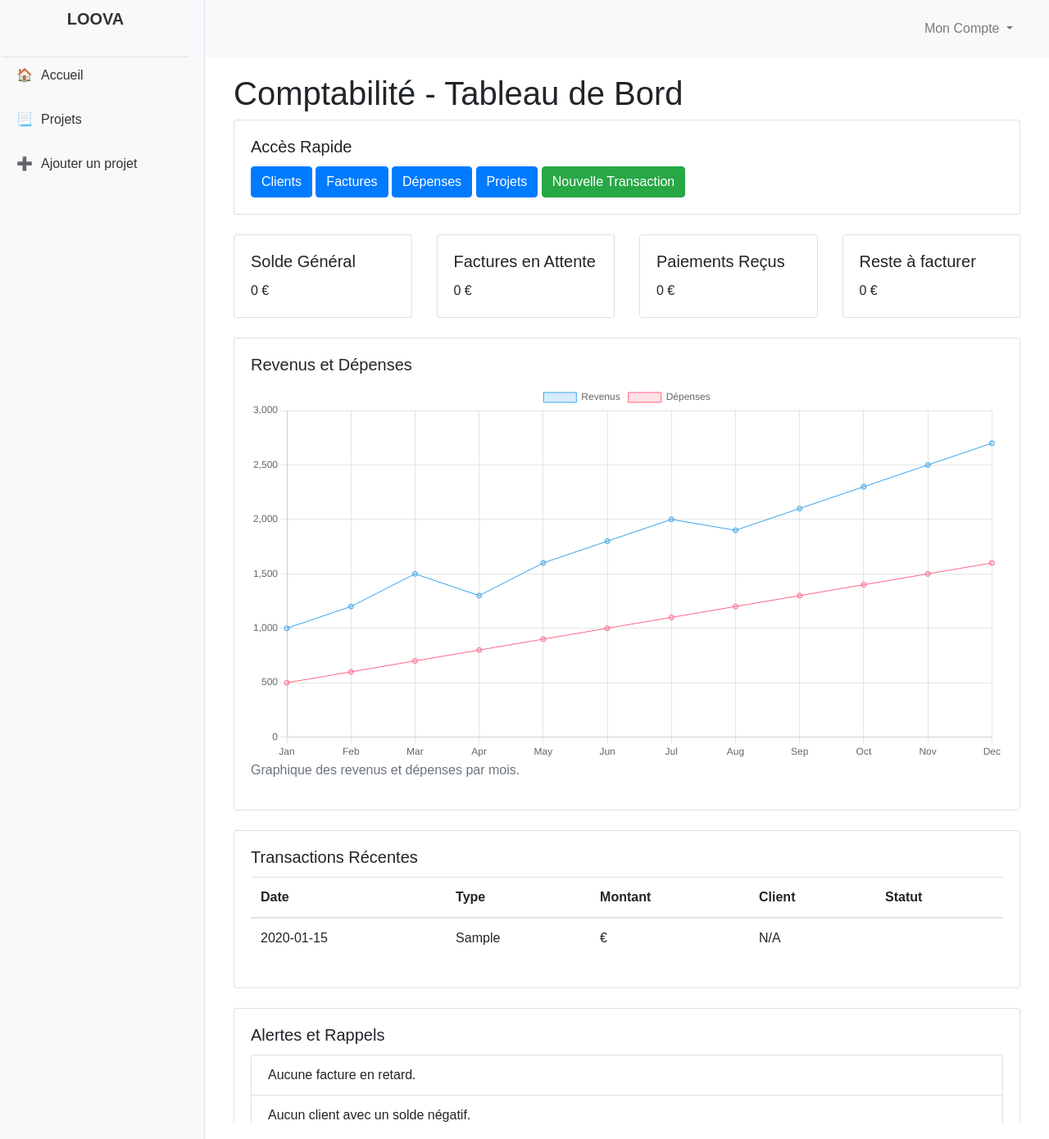
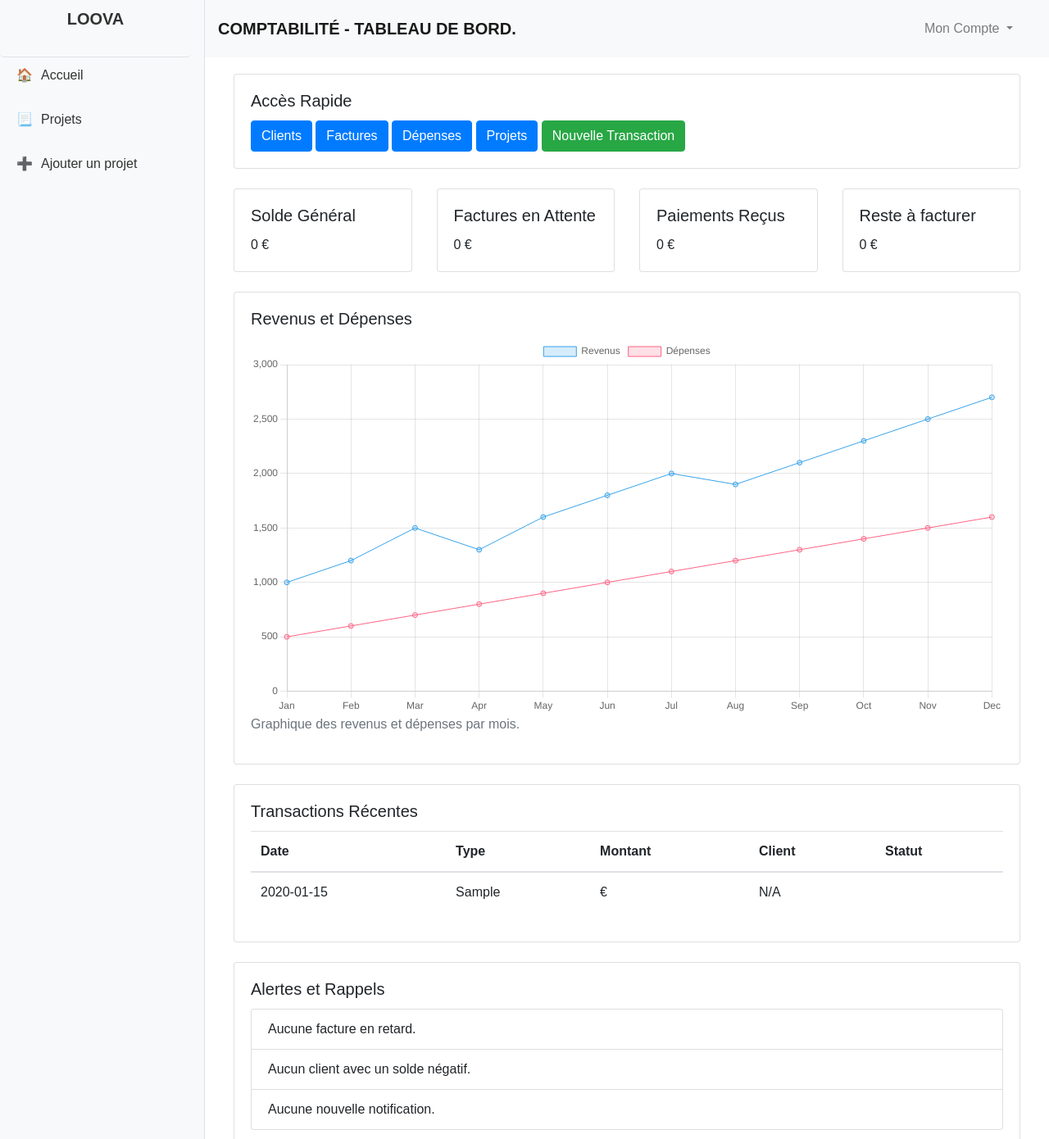
Before and after one commit to Iconoklaste/mon_compta_app, a Flask app: page /compta/ in a window 1280 px wide. Shown: the whole page at 82% size. Run offline with Flask 3, Linux system fonts and the light colour scheme; the visitor is signed in with stand-in values (Sample User, id 1); tables that the repository leaves empty hold one stand-in row (values such as "Sample post"); parts of the project's set-up code (start-up, migrations or seed data) failed here and were passed over; some libraries are stand-ins or nearby versions.

Commit message:
maj mineure

```diff
--- a/templates/base.html
+++ b/templates/base.html
@@ -65,7 +65,7 @@
                 </div>
             </nav>
             <div class="content">
-                <div class="container">
+                <div class="container-fluid">
                     {% block content %}
                     {% endblock %}
                 </div>
--- a/templates/compta/compta_index.html
+++ b/templates/compta/compta_index.html
@@ -1,9 +1,11 @@
 <!-- c:\wamp\www\mon_compta_app\templates\compta\compta_index.html -->
 {% extends 'base.html' %}
 
+{% block page_title %}
+<span style="text-transform: uppercase;">Comptabilité - Tableau de Bord.</span>
+{% endblock %}
+
 {% block content %}
-    <h1>Comptabilité - Tableau de Bord</h1>
-
     <!-- Quick Access -->
     <div class="row">
         <div class="col-md-12">
--- a/templates/projets.html
+++ b/templates/projets.html
@@ -5,6 +5,7 @@
 {% endblock %}
 
 {% block content %}
+    {% if projets %}
         <ul class="list-group">
             {% for projet in projets %}
                 <li class="list-group-item">
@@ -12,4 +13,8 @@
                 </li>
             {% endfor %}
         </ul>
+    {% else %}
+        <p>Vous n'avez pas encore de projet :-(</p>
+        <a href="{{ url_for('projets.ajouter_projet') }}" class="btn btn-primary">Ajouter un projet</a>
+    {% endif %}
 {% endblock %}
```
Lines whose indentation alone changed are shown as unchanged.
